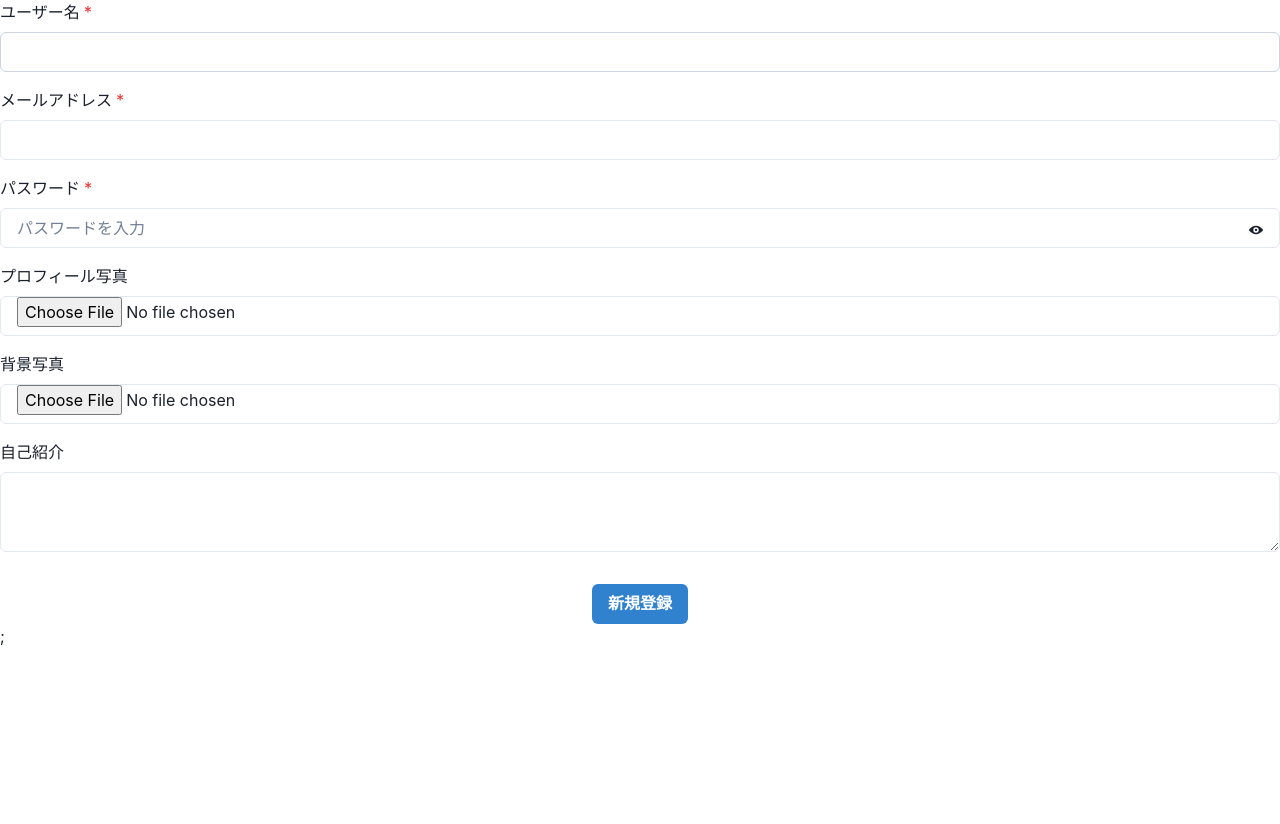
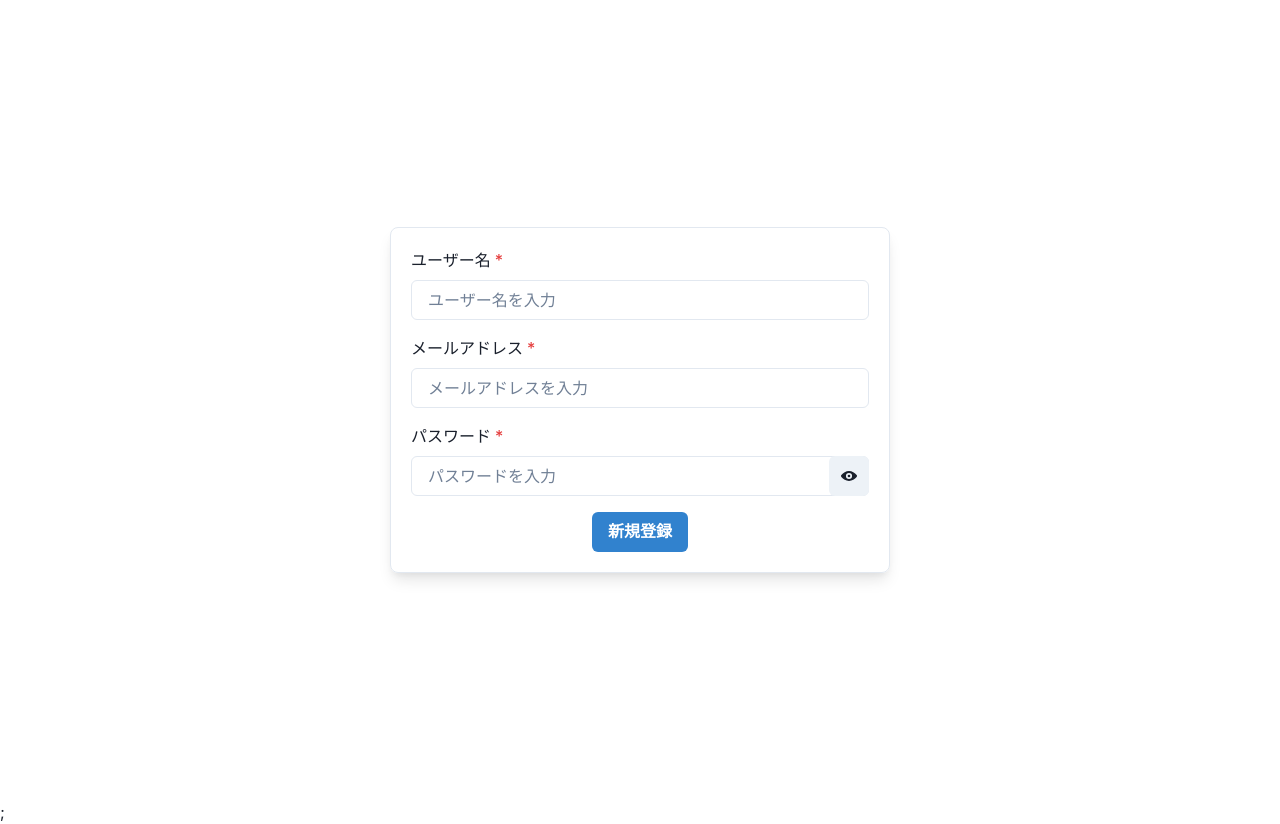
Before and after one commit to rem0930/Swing, a Next.js app in the folder frontend/: page /signup in a window 1280 px wide. Before the commit the page ends 800 px from the top, so only its background shows below. Built offline with nearby package versions, Linux system fonts and the light colour scheme.

Commit message:
modify_signup

```diff
--- a/frontend/src/components/ImageUpload.js
+++ b/frontend/src/components/ImageUpload.js
@@ -1,14 +1,19 @@
 import React, { useState } from 'react';
 import { FormControl, FormLabel, Input, Image, Box } from '@chakra-ui/react';
 
-const ImageUpload = ({ label, onChange, previewUrl, alt, size }) => {
+const ImageUpload = ({ label, onChange, previewUrl, alt, size, isRound = false }) => {
+    const [image, setImage] = useState(previewUrl);
+
     const handleChange = (e) => {
         const file = e.target.files[0];
-        const reader = new FileReader();
-        reader.onloadend = () => {
-            onChange(reader.result);
-        };
-        reader.readAsDataURL(file);
+        if (file) {
+            const reader = new FileReader();
+
+            reader.onloadend = () => {
+                setImage(reader.result); // ローカルのstateを更新
+            };
+            reader.readAsDataURL(file);
+        }
     };
 
     return (
@@ -19,9 +24,14 @@ const ImageUpload = ({ label, onChange, previewUrl, alt, size }) => {
                 accept="image/*"
                 onChange={handleChange}
             />
-            {previewUrl && (
-                <Box width={size.width} height={size.height} overflow="hidden">
-                    <Image src={previewUrl} alt={alt} objectFit="cover" />
+            {image && (
+                <Box width={size.width} height={size.height} overflow="hidden" mt={2}>
+                    <Image
+                        src={image}
+                        alt={alt}
+                        objectFit="cover"
+                        borderRadius={isRound ? "full" : "none"}
+                    />
                 </Box>
             )}
         </FormControl>
--- a/frontend/src/components/Password.js
+++ /dev/null
@@ -1,32 +0,0 @@
-// src/components/PasswordInput.js
-import React, { useState } from 'react';
-import { InputGroup, Input, InputRightElement, IconButton } from '@chakra-ui/react';
-import { ViewIcon, ViewOffIcon } from '@chakra-ui/icons';
-
-const Password = ({ value, onChange }) => {
-    const [showPassword, setShowPassword] = useState(false);
-
-    const toggleShowPassword = () => setShowPassword(!showPassword);
-
-    return (
-        <InputGroup>
-            <Input
-                type={showPassword ? 'text' : 'password'}
-                value={value}
-                onChange={onChange}
-                placeholder="パスワードを入力"
-            />
-            <InputRightElement width="3rem">
-                <IconButton
-                icon={showPassword ? <ViewOffIcon /> : <ViewIcon />}
-                onClick={toggleShowPassword}
-                variant="unstyled"
-                aria-label={showPassword ? 'パスワードを隠す' : 'パスワードを表示'}
-                size="sm"
-                />
-            </InputRightElement>
-        </InputGroup>
-    );
-};
-
-export default Password;
--- a/frontend/src/pages/signup.js
+++ b/frontend/src/pages/signup.js
@@ -1,46 +1,54 @@
 import React, { useState } from 'react';
 import {
-    Button, FormControl, FormLabel, Input, InputGroup,
-    useToast, Textarea, VStack, Spinner
+    Flex,
+    Box,
+    FormControl,
+    FormLabel,
+    Input,
+    Button,
+    VStack,
+    InputGroup,
+    InputRightElement,
+    IconButton,
+    useToast
 } from '@chakra-ui/react';
-import Password from '../components/Password';
-import ImageUpload from '../components/ImageUpload';
-import LocationForms from '../components/LocationForms';
+import { ViewIcon, ViewOffIcon } from '@chakra-ui/icons';
 
 function Signup() {
     const [user_name, setUser_name] = useState('');
     const [email, setEmail] = useState('');
     const [password, setPassword] = useState('');
-    const [profile_photo, setProfilePhoto] = useState('');
-    const [background_photo, setBackgroundPhoto] = useState('');
-    const [bio, setBio] = useState('');
+    const [showPassword, setShowPassword] = useState(false);
     const [isLoading, setIsLoading] = useState(false);  // ローディング状態の管理
     const toast = useToast('');
 
+    const validateEmail = (email) => /^[^\s@]+@[^\s@]+\.[^\s@]+$/.test(email);
+
     const handleSubmit = async (event) => {
         event.preventDefault();
-        setIsLoading(true);  // ローディング開始
+        setIsLoading(true);
+
+        if (!user_name || !validateEmail(email) || password.length < 6) {
+            toast({
+                title: 'Error',
+                description: "Please fill all fields correctly.",
+                status: 'error',
+                duration: 5000,
+                isClosable: true,
+            });
+            setIsLoading(false);
+            return;
+        }
+
         try {
             const response = await fetch('http://localhost:3000/signup', {
                 method: 'POST',
                 headers: { 'Content-Type': 'application/json' },
-                body: JSON.stringify({
-                    user: {
-                        user_name,
-                        email,
-                        password,
-                        profile_photo,
-                        background_photo,
-                        bio
-                    }
-                }),
+                body: JSON.stringify({ user: { user_name, email, password } }),
             });
 
             const data = await response.json(); // JSON レスポンスを取得
-            if (!response.ok) {
-                throw new Error(data.message || '新規登録に失敗しました。');
-            }
-            // Signup success login here
+            if (response.ok) {
                 toast({
                     title: '新規登録が完了しました！',
                     description: 'Swingへようこそ!',
@@ -48,14 +56,12 @@ function Signup() {
                     duration: 9000,
                     isClosable: true,
                 });
-
-            // 成功後フォームフィールドをクリア
-            setUser_name('');
-            setEmail('');
-            setPassword('');
-            setProfilePhoto('');
-            setBackgroundPhoto('');
-            setBio('');
+                setUser_name('')
+                setEmail('')
+                setPassword('')
+            } else {
+                throw new Error(data.message || '新規登録に失敗しました。');
+            }
         } catch (error) {
             toast({
                 title: '新規作成に失敗しました。',
@@ -64,54 +70,69 @@ function Signup() {
                 duration: 9000,
                 isClosable: true,
             });
+        } finally {
+            setIsLoading(false);
         }
-        setIsLoading(false);  // ローディング終了
+    };
+
+    const toggleShowPassword = () => {
+        setShowPassword(!showPassword);
     };
 
     return (
+        <Flex height="100vh" alignItems="center" justifyContent="center">
+            <Box width="full" maxWidth="500px" p={5} borderWidth={1} borderRadius={8} boxShadow="lg">
                 <form onSubmit={handleSubmit}>
-            {isLoading && <Spinner />}
                     <VStack spacing={4}>
-                <FormControl id="username" isRequired>
+                        <FormControl isRequired>
                             <FormLabel>ユーザー名</FormLabel>
-                    <Input type="text" value={user_name} onChange={(e) => setUser_name(e.target.value)} />
+                            <Input
+                            placeholder="ユーザー名を入力"
+                            value={user_name}
+                            onChange={(e) => setUser_name(e.target.value)}
+                            />
+                        </FormControl>
+                        <FormControl isRequired>
+                            <FormLabel>メールアドレス</FormLabel>
+                            <Input
+                            type="email"
+                            placeholder="メールアドレスを入力"
+                            value={email}
+                            onChange={(e) => setEmail(e.target.value)}
+                            />
                         </FormControl>
 
-                <FormControl id='email' isRequired>
-                    <FormLabel>メールアドレス</FormLabel>
-                    <Input type="email" value={email} onChange={(e) => setEmail(e.target.value)} />
-                </FormControl>
-
-                <FormControl id='password' isRequired>
+                        <FormControl isRequired>
                             <FormLabel>パスワード</FormLabel>
                             <InputGroup>
-                        <Password value={password} onChange={(e) => setPassword(e.target.value)} />
+                                <Input
+                                    type={showPassword ? "text" : "password"}
+                                    placeholder="パスワードを入力"
+                                    value={password}
+                                    onChange={(e) => setPassword(e.target.value)}
+                                />
+                                <InputRightElement>
+                                    <IconButton
+                                        icon={showPassword ? <ViewOffIcon /> : <ViewIcon />}
+                                        onClick={toggleShowPassword}
+                                        aria-label={showPassword ? "Hide password" : "Show password"}
+                                    />
+                                </InputRightElement>
                             </InputGroup>
                         </FormControl>
 
-                {/* <LocationForms /> */}
-
-                <ImageUpload
-                    label="プロフィール写真"
-                    onChange={setProfilePhoto}
-                    previewUrl={profile_photo}
-                    alt="Profile Photo Preview"
-                    size={{ width: "400px", height: "400px" }}
-                />
-                <ImageUpload
-                    label="背景写真"
-                    onChange={setBackgroundPhoto}
-                    previewUrl={background_photo}
-                    alt="Background Photo Preview"
-                    size={{ width: "1500px", height: "500px" }}
-                />
-                <FormControl id='bio'>
-                    <FormLabel>自己紹介</FormLabel>
-                    <Textarea value={bio} onChange={(e) => setBio(e.target.value)} />
-                </FormControl>
-                <Button mt={4} colorScheme="blue" type="submit" isLoading={isLoading}>新規登録</Button>
+                        <Button
+                            type="submit"
+                            colorScheme="blue"
+                            isLoading={isLoading}
+                            loadingText="Submitting"
+                        >
+                            新規登録
+                        </Button>
                     </VStack>
                 </form>
+            </Box>
+        </Flex>
     );
 }
 
```
Also changed, not shown: frontend/src/components/AdditionalInfoForm.js (added, +34 -0 lines), frontend/src/styles/theme.js (added, +28 -0 lines). Lines whose indentation alone changed are shown as unchanged.
